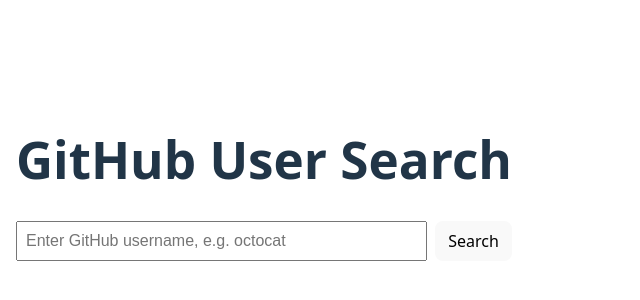
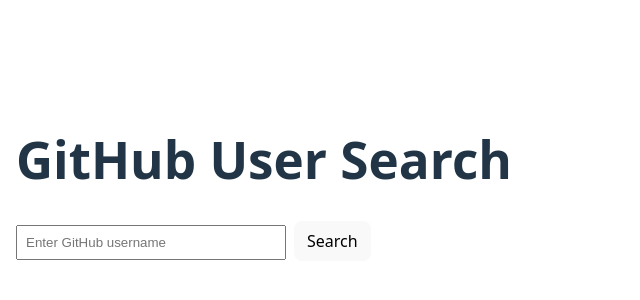
Before and after one commit to zainab9291/alx-fe-reactjs, a React (Vite) app in the folder github-user-search/: page / in a window 1280 px wide. Shown: the part 204-504 px from the top of the page, without its empty margins (0-640 px from the left). Built offline with nearby package versions, Linux system fonts and the light colour scheme; no server answers.

Commit message:
Add github-user-search updatep

```diff
--- a/github-user-search/src/App.jsx
+++ b/github-user-search/src/App.jsx
@@ -1,38 +1,23 @@
-import { useState } from 'react'
-import SearchBar from './components/SearchBar'
-import UserCard from './components/UserCard'
-import { getUserData } from './services/githubAPI'
+import { useState } from 'react';
+import Search from './components/Search';
 
 export default function App() {
-  const [user, setUser] = useState(null)
-  const [loading, setLoading] = useState(false)
-  const [error, setError] = useState(null)
-
-  const handleSearch = async (username) => {
-    setLoading(true)
-    setError(null)
-    setUser(null)
-    try {
-      const data = await getUserData(username)
-      if (!data) {
-        setError('User not found or rate-limited')
-      } else {
-        setUser(data)
-      }
-    } catch (err) {
-      setError('Error fetching data')
-    } finally {
-      setLoading(false)
-    }
-  }
+  const [user, setUser] = useState(null);
 
   return (
-    <div style={{ maxWidth: 800, margin: '40px auto', padding: '0 16px' }}>
+    <div style={{ maxWidth: '800px', margin: '40px auto', padding: '0 16px' }}>
       <h1 style={{ textAlign: 'center' }}>GitHub User Search</h1>
-      <SearchBar onSearch={handleSearch} />
-      {loading && <p>Loading...</p>}
-      {error && <p style={{ color: 'red' }}>{error}</p>}
-      {user && <UserCard user={user} />}
+      <Search onUserFetched={setUser} />
+
+      {user && (
+        <div style={{ marginTop: '20px', textAlign: 'center' }}>
+          <img src={user.avatar_url} alt={user.login} width={120} style={{ borderRadius: '50%' }} />
+          <h2>{user.name || user.login}</h2>
+          <a href={user.html_url} target="_blank" rel="noreferrer">
+            View Profile
+          </a>
+        </div>
+      )}
     </div>
-  )
+  );
 }
--- /dev/null
+++ b/github-user-search/src/components/Search.jsx
@@ -0,0 +1,45 @@
+import { useState } from 'react';
+import { fetchUserData } from '../services/githubService';
+
+const Search = ({ onUserFetched }) => {
+  const [username, setUsername] = useState('');
+  const [loading, setLoading] = useState(false);
+  const [error, setError] = useState('');
+
+  const handleSubmit = async (e) => {
+    e.preventDefault();
+    setError('');
+    setLoading(true);
+
+    const userData = await fetchUserData(username);
+    if (!userData) {
+      setError("Looks like we can't find the user");
+    } else {
+      onUserFetched(userData);
+    }
+
+    setLoading(false);
+  };
+
+  return (
+    <div>
+      <form onSubmit={handleSubmit} style={{ marginBottom: '20px' }}>
+        <input
+          type="text"
+          value={username}
+          onChange={(e) => setUsername(e.target.value)}
+          placeholder="Enter GitHub username"
+          style={{ padding: '8px', width: '250px' }}
+        />
+        <button type="submit" style={{ padding: '8px 12px', marginLeft: '8px' }}>
+          Search
+        </button>
+      </form>
+
+      {loading && <p>Loading...</p>}
+      {error && <p style={{ color: 'red' }}>{error}</p>}
+    </div>
+  );
+};
+
+export default Search;
```
Also changed, not shown: github-user-search/src/services/ githubService.js (added, +11 -0 lines).
